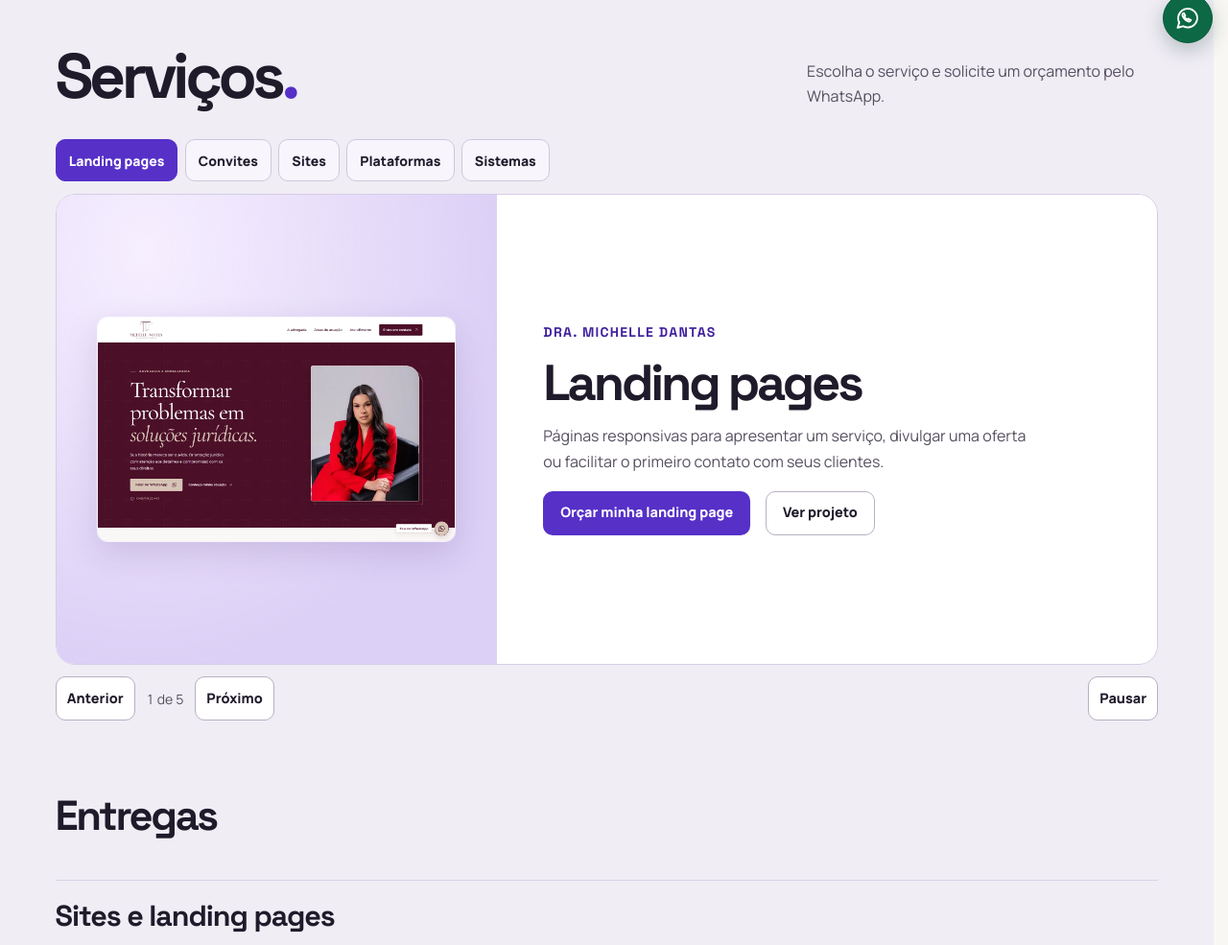
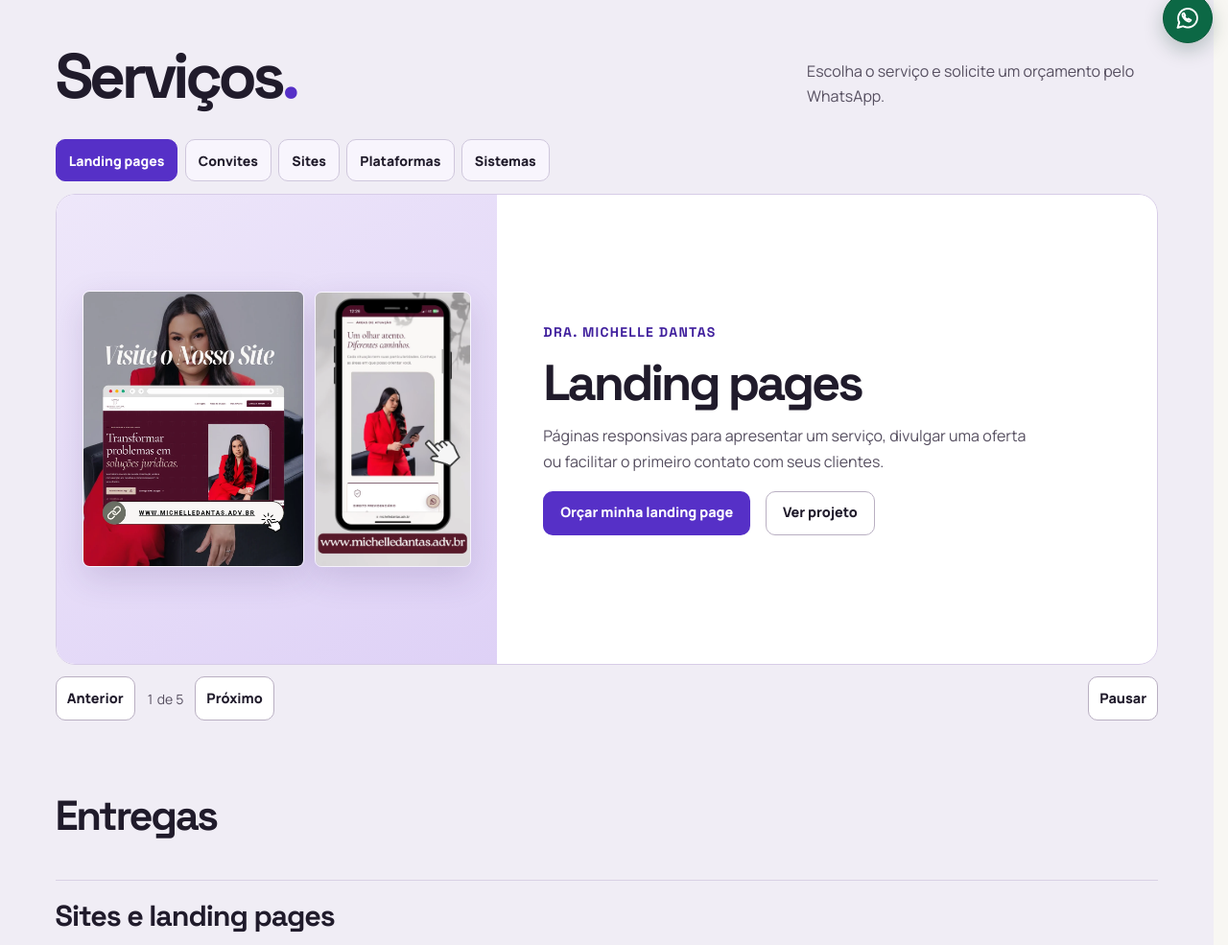
Before and after one commit to murilosilvaof/murilosilva.github.io, a plain HTML site: page index.html in a window 1280 px wide. Shown: the part 739-1724 px from the top of the page at 96% size. Drawn offline with Linux system fonts and the light colour scheme.

Commit message:
Usa as duas artes de Michelle no destaque de serviços

```diff
--- a/index.html
+++ b/index.html
@@ -18,7 +18,7 @@
     <link rel="preconnect" href="https://fonts.googleapis.com">
     <link rel="preconnect" href="https://fonts.gstatic.com" crossorigin>
     <link href="https://fonts.googleapis.com/css2?family=Manrope:wght@400;500;600;700;800&family=Space+Grotesk:wght@500;600;700&display=swap" rel="stylesheet">
-    <link rel="stylesheet" href="styles.css?v=servicos">
+    <link rel="stylesheet" href="styles.css?v=servicos-michelle">
     <script type="module" src="portfolio.js?v=servicos"></script>
 </head>
 <body>
@@ -70,8 +70,9 @@
                     </div>
                     <div class="carousel-track" id="carousel-track">
                         <article class="carousel-slide" id="landing-pages" data-service="landing-pages">
-                            <div class="service-slide-media">
-                                <img src="assets/capas/michelle.webp" alt="Página inicial da landing page da Dra. Michelle Dantas" width="1440" height="900" loading="lazy" decoding="async">
+                            <div class="service-slide-media project-cover--pair">
+                                <img src="assets/capas/michelle-post.webp" alt="Arte de divulgação com o retrato da Dra. Michelle Dantas e a página inicial do site no computador" width="900" height="1125" loading="lazy" decoding="async" draggable="false">
+                                <img src="assets/capas/michelle-story.webp" alt="Arte de divulgação com a seção de áreas de atuação do site no celular" width="780" height="1387" loading="lazy" decoding="async" draggable="false">
                             </div>
                             <div class="service-slide-copy">
                                 <p class="eyebrow">Dra. Michelle Dantas</p>
--- a/styles.css
+++ b/styles.css
@@ -220,6 +220,12 @@ h1 { margin: .75rem 0 1.2rem; font-size: clamp(3.5rem, 8.15vw, 8rem); letter-spa
 .project-cover--pair, .project-cover--invite { display: flex; justify-content: center; align-items: center; gap: .7rem; padding: .8rem; }
 .project-cover--pair { background: linear-gradient(145deg, #eee7fa, #ded1f6); }
 .project-cover--pair img, .project-cover--invite img { width: auto; height: 100%; min-width: 0; object-fit: contain; object-position: center; border-radius: .45rem; }
+.service-slide-media.project-cover--pair {
+    display: grid;
+    grid-template-columns: minmax(0, 1.42fr) minmax(0, 1fr);
+    padding: clamp(.875rem, 2.4vw, 1.7rem);
+}
+.service-slide-media.project-cover--pair img { width: 100%; height: auto; max-height: none; }
 .project-card--invite { border-color: #d4ad85; }
 .project-card .project-cover--invite { aspect-ratio: 4 / 3; }
 .project-card--invite .project-cover--invite { background: radial-gradient(ellipse at 50% 15%, #896044, #2f1720 83%); border-color: #c89260; }
@@ -358,6 +364,7 @@ h1 { margin: .75rem 0 1.2rem; font-size: clamp(3.5rem, 8.15vw, 8rem); letter-spa
     .carousel-shortcuts button { padding-inline: .55rem; }
     .service-slide-media { min-height: 0; aspect-ratio: 16 / 10; }
     .service-slide-media img { max-height: 100%; }
+    .service-slide-media.project-cover--pair { aspect-ratio: 4 / 3; }
     .service-slide-copy { align-content: start; }
     .skills-grid, .milestones { grid-template-columns: repeat(2, minmax(0, 1fr)); }
     .dialog-layout { min-width: 0; }
```
